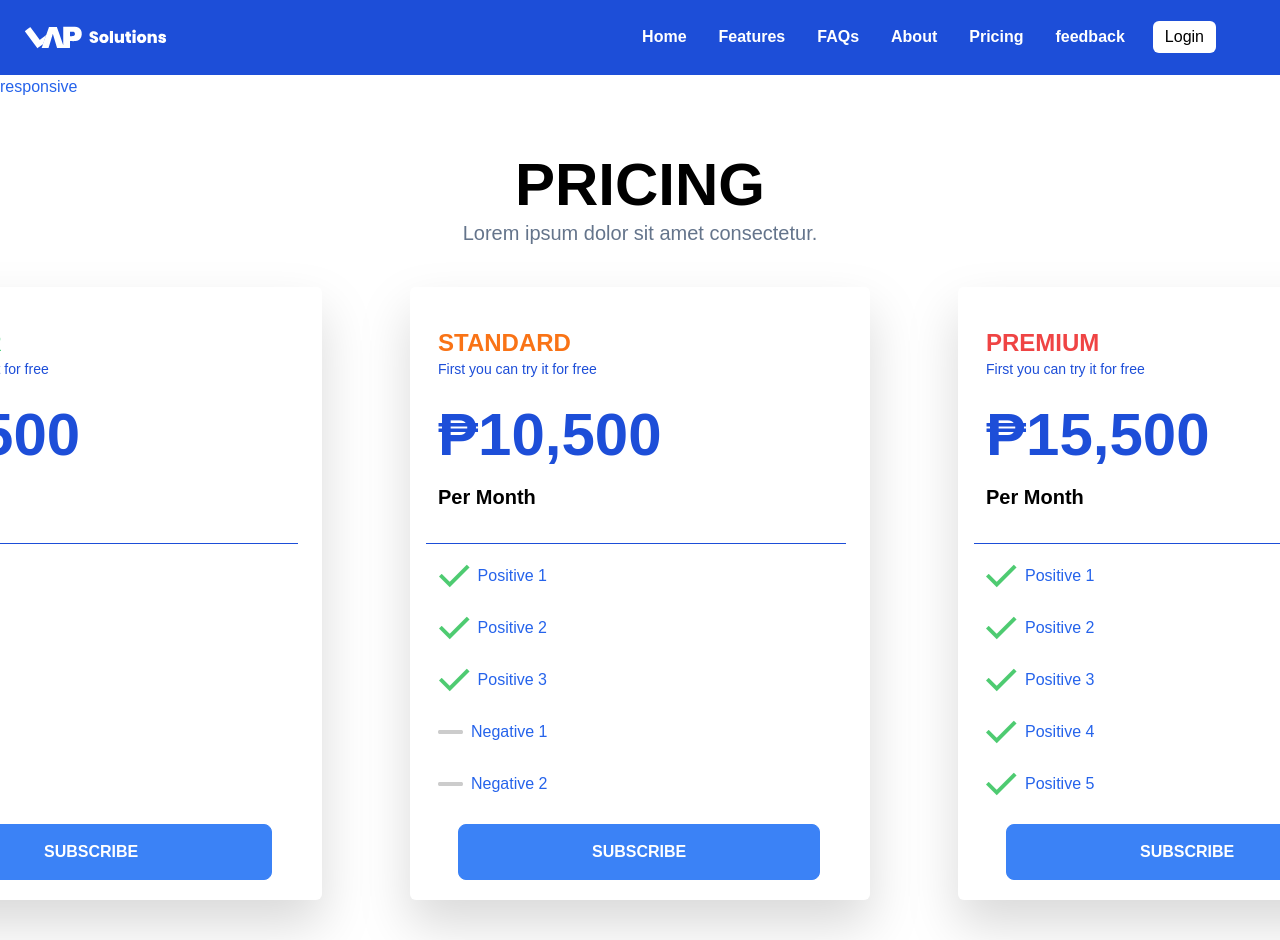
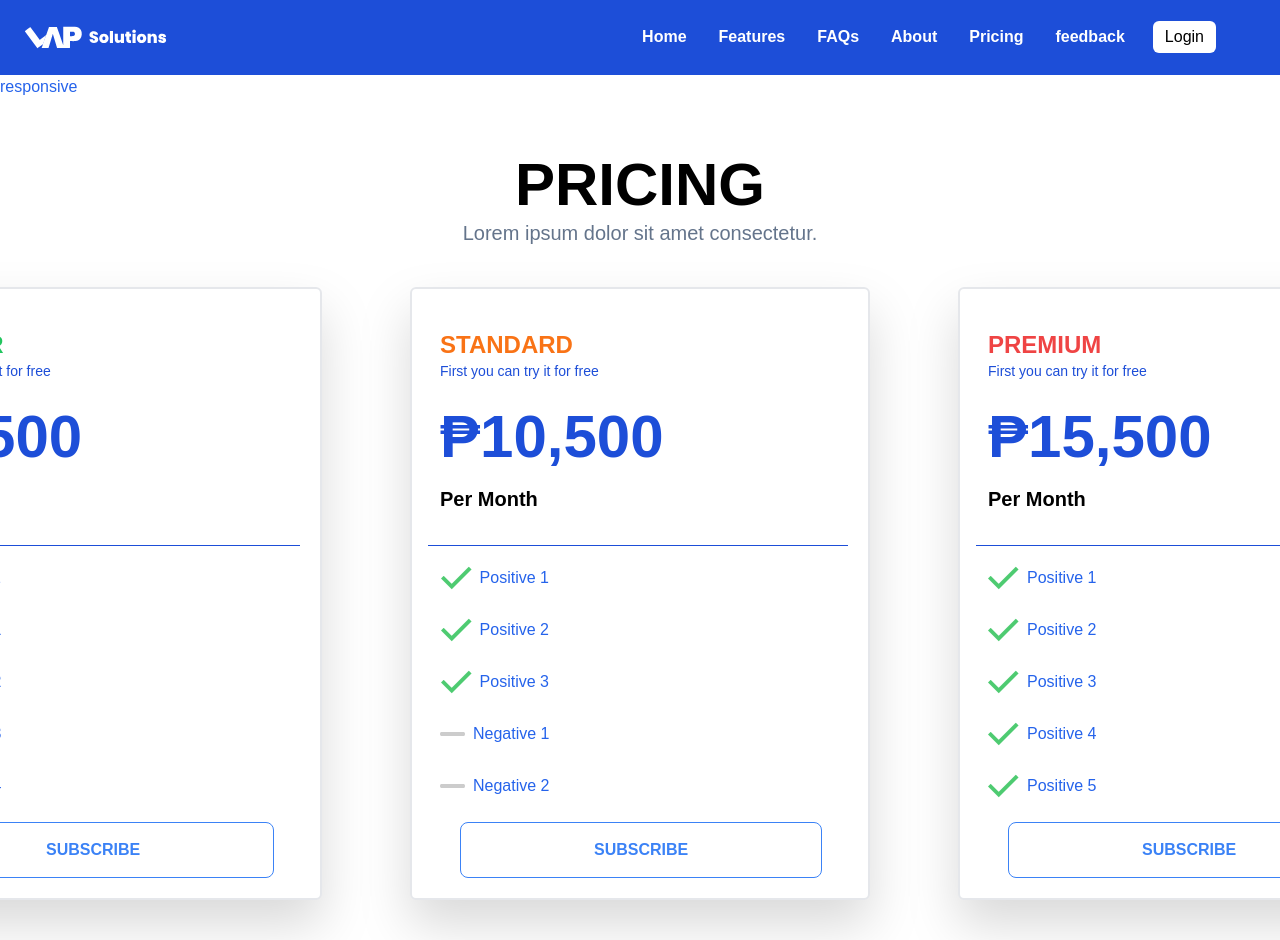
Before and after one commit to cheetoezzz/Lap-it-landing-page, a Next.js app: page /pages/Pricing in a window 1280 px wide. Built offline with nearby package versions, Linux system fonts and the light colour scheme.

Commit message:
1st commit allen

```diff
--- a/src/app/pages/Pricing/Card.tsx
+++ b/src/app/pages/Pricing/Card.tsx
@@ -11,7 +11,7 @@ export interface CardProps {
 
 const Card = ({ title, smallDescription, price, className, icons }: CardProps) => {
   return (
-    <div className={`w-[460px] h-[613px] border-md bg-white mx-3 rounded-md flex flex-col items-start justify-center pl-4 pt-5 group hover:translate-y-[-5px] transition-all duration-200 ease-in-out drop-shadow-2xl ${className}`}>
+    <div className={`w-[460px] h-[613px] border-md bg-white mx-3 rounded-md flex flex-col items-start justify-center pl-4 pt-5 group border-2 hover:border-blue-500 drop-shadow-2xl  ${className}`}>
       <h1 className="font-semibold text-2xl pt-5 pl-3 text-[24px] ">
         {title}
       </h1>
@@ -37,9 +37,9 @@ const Card = ({ title, smallDescription, price, className, icons }: CardProps) =
       </div>
 
       {/* Add a button */}
-      <button className="text-white font-bold bg-blue-500 mt-auto block mx-50 ml-8 border border-blue-500 rounded-lg px-[133px] py-[15px] gap-10 m-5 ">
-        SUBSCRIBE
-      </button>
+      <button className="text-blue-500 font-bold mt-auto block mx-50 ml-8 border border-blue-500 rounded-lg px-[133px] py-[15px] gap-10 m-5 hover:bg-blue-500 hover:text-white duration-500 ">
+  SUBSCRIBE
+</button>
     </div>
   );
 };
```
